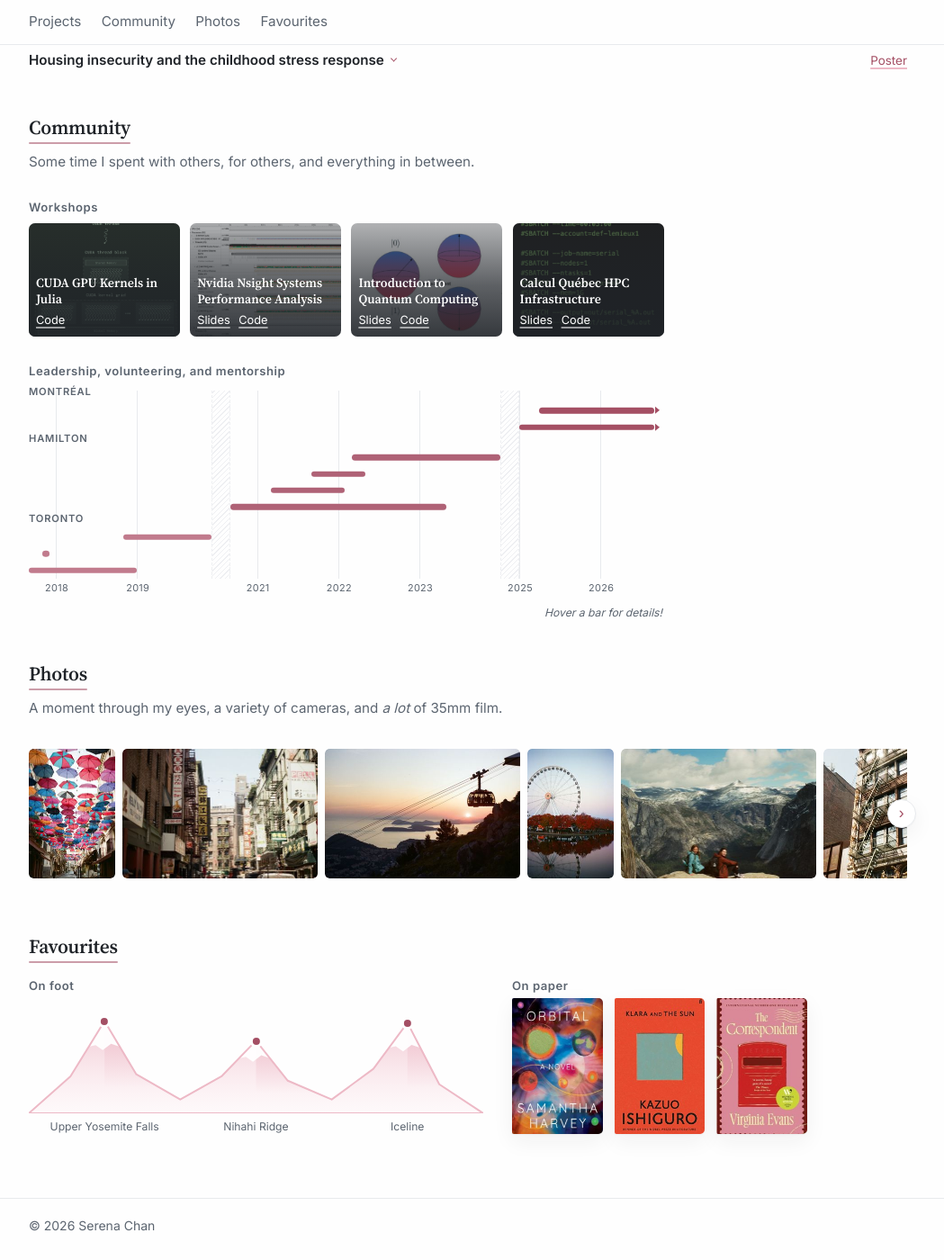
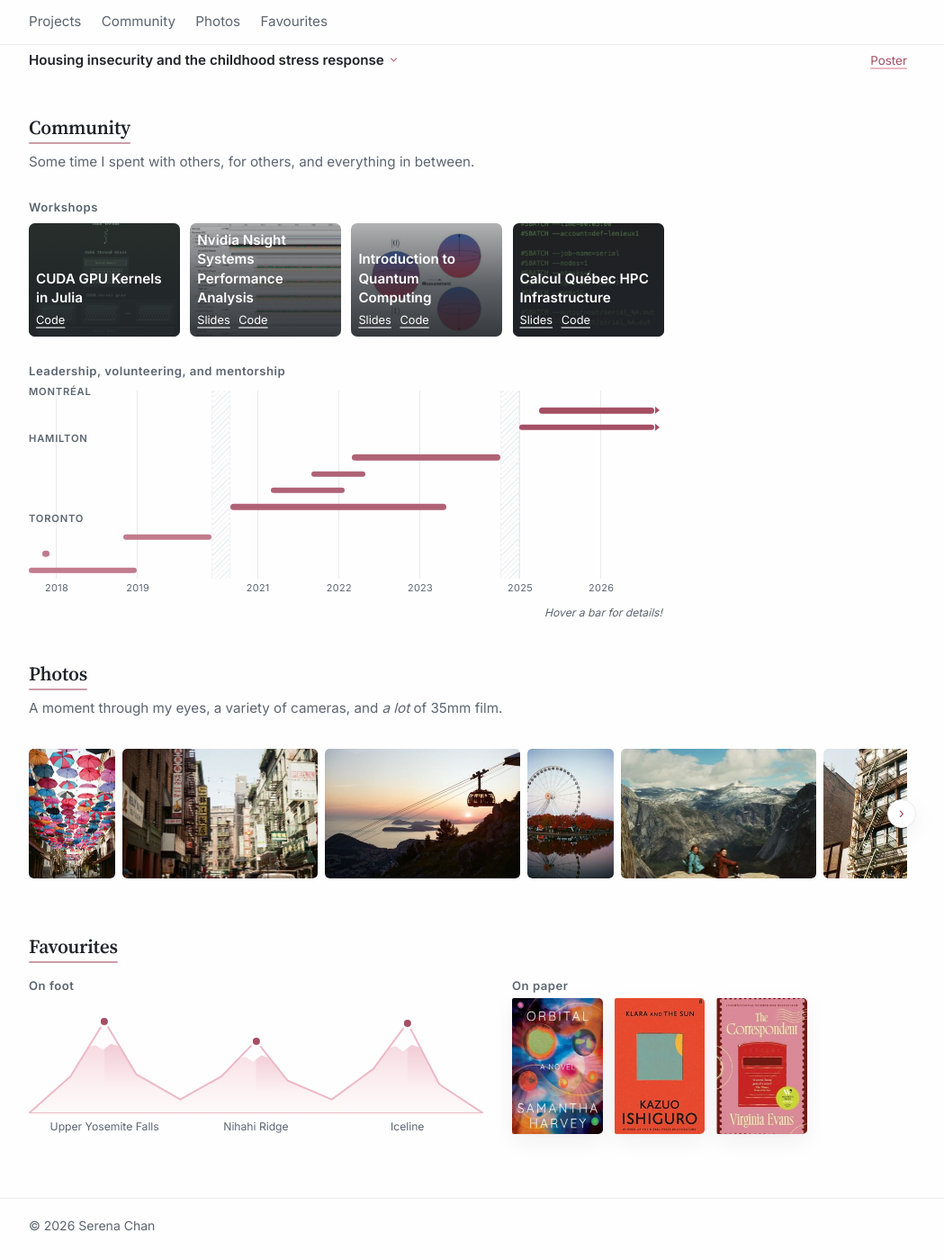
Before and after one commit to sktchan/sktchan.github.io, a Jekyll site: the page built from index.html, in a window 1280 px wide and 1400 px high, scrolled down 875 px. Shown: the whole window at 90% size, without its empty margins (120-1169 px from the left). Built offline with Jekyll 4.4.1, drawn with Linux system fonts in a browser that asks for light colours.

Commit message:
Set the workshop names in the same face as the work rows
They were in the display serif while the project rows they sit among are in
Inter. A workshop and a work row are the same kind of thing named the same
way, so this matches .wk__title outright - family, size, weight and leading -
rather than only closing the gap in size as the last pass did.

Co-Authored-By: Claude Opus 5 <noreply@anthropic.com>

```diff
--- a/assets/css/main.scss
+++ b/assets/css/main.scss
@@ -907,13 +907,14 @@ html { scroll-behavior: smooth; }
   color: #fff;
 }
 
-/* .74rem made these the smallest type on the page — smaller than the photo
-   captions — for what is actually the name of the thing the tile is about. */
+/* Set to match .wk__title exactly — same family, size, weight and leading.
+   A workshop and a work row are the same kind of thing, named the same way,
+   and the serif at .74rem made these the smallest type on the page. */
 .wtile__title {
-  font-family: var(--serif);
+  font-family: var(--sans);
   font-weight: 600;
-  font-size: .88rem;
-  line-height: 1.25;
+  font-size: .95rem;
+  line-height: 1.4;
 }
 
 .wtile__links {
```
